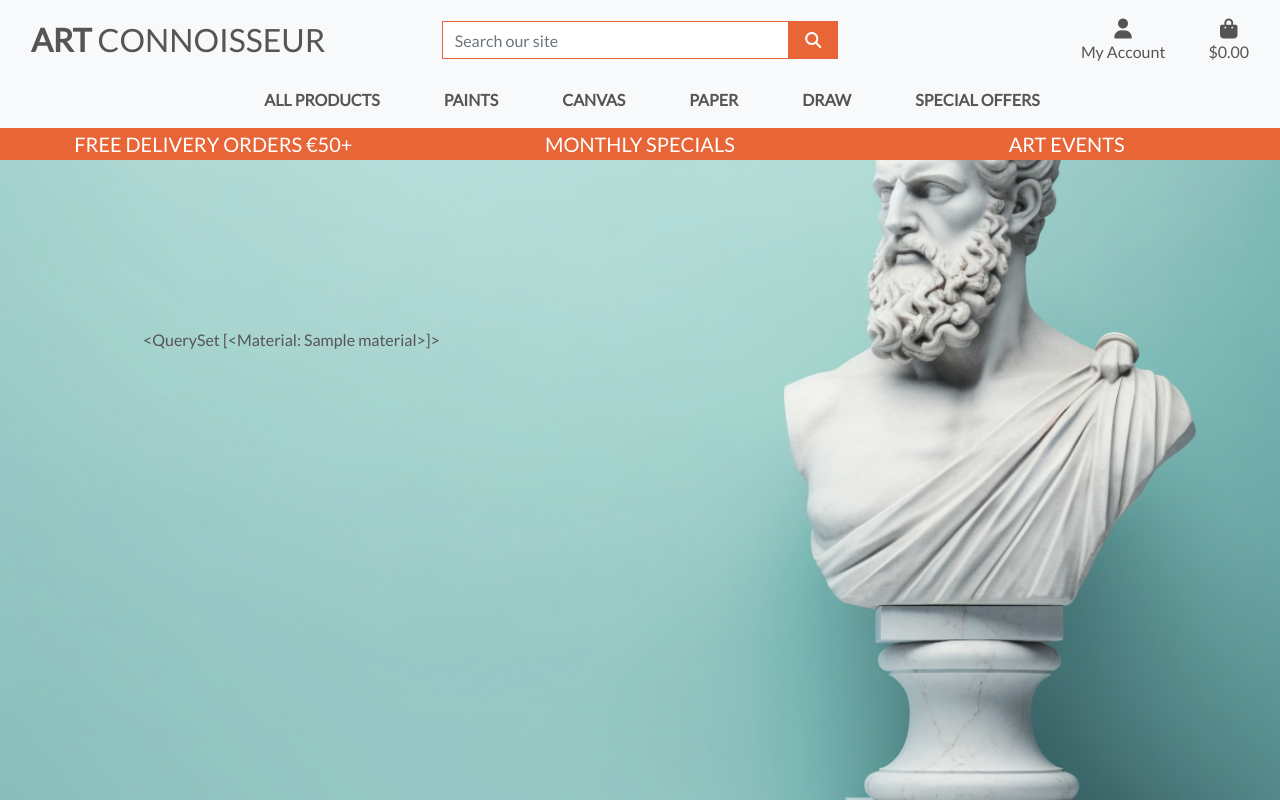
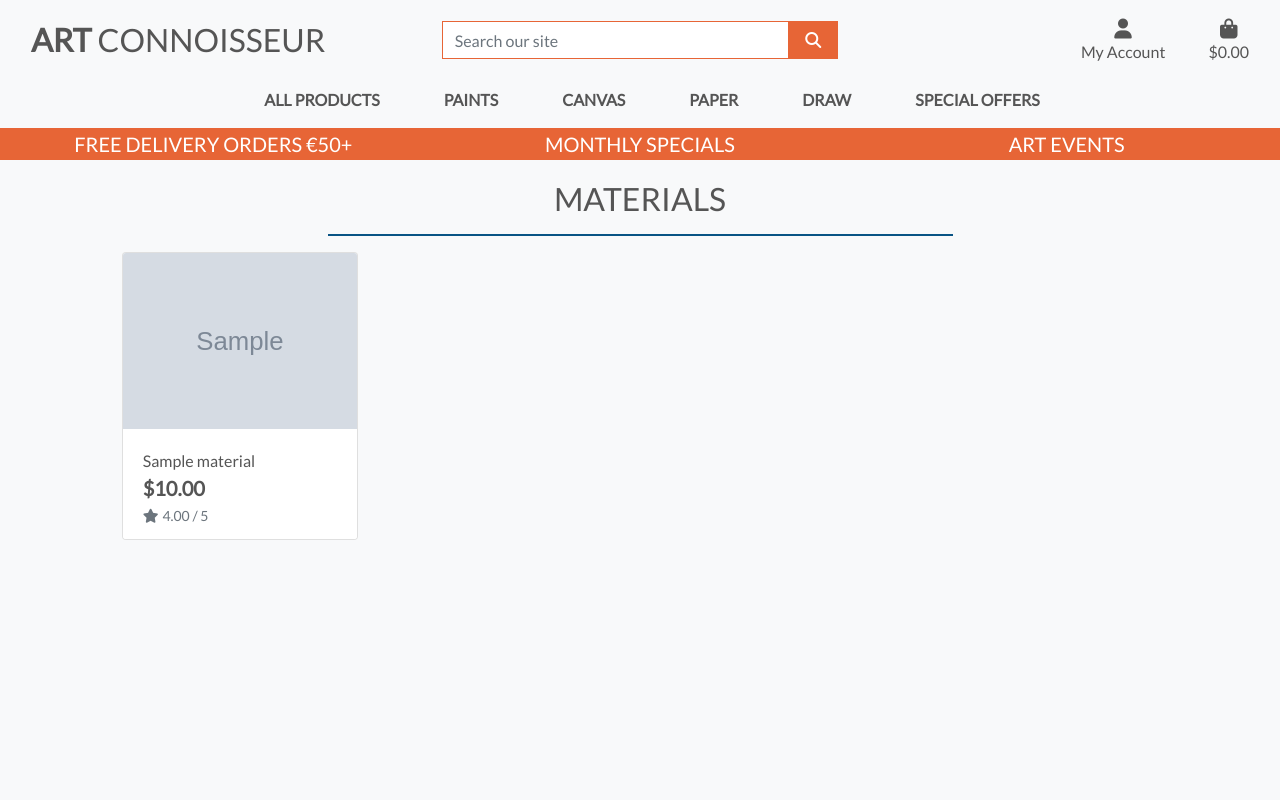
Before and after one commit to sven-cork/art-connoisseur, a Django app: page /materials/ in a window 1280 px wide. Run offline with Django 3.2, Linux system fonts and the light colour scheme; tables that the repository leaves empty hold one stand-in row (values such as "Sample post"); grey boxes marked "Sample" are stand-in pictures; some libraries are stand-ins or nearby versions; some web fonts are replaced.

Commit message:
Add material details feature

```diff
--- a/home/templates/home/index.html
+++ b/home/templates/home/index.html
@@ -21,7 +21,7 @@
                 </h1>
                 <div class="my-5">
                     <h4>
-                        <a href="" class="shop-now-button btn btn-lg rounded-0 text-uppercase py-3">Shop Now</a>
+                        <a href="{% url 'materials' %}" class="shop-now-button btn btn-lg rounded-0 text-uppercase py-3">Shop Now</a>
                     </h4>
                 </div>
             </div>
--- a/materials/templates/materials/materials.html
+++ b/materials/templates/materials/materials.html
@@ -13,10 +13,70 @@
 {% endblock %}
 
 {% block content %}
-    <div class="container header-container">
+<div class="cover"></div>
+    <div class="container-fluid">
         <div class="row">
-            <div class="col">
-                {{ materials }}
+            <div class="col text-center mt-3">
+                <h2 class="logo-font">Materials</h2>
+                <hr class="w-50 mb-1">
+
+            </div>
+        </div>
+        <div class="row">
+            <div class="product-container col-10 offset-1">
+                <div class="row mt-1 mb-2"></div>
+                <div class="row">
+                    {% for material in materials %}
+                        <div class="col-sm-6 col-md-6 col-lg-4 col-xl-3">
+                            <div class="card h-100 border-1">
+                                {% if material.image %}
+                                <a href="{% url 'material_detail' material.id %}">
+                                    <img class="card-img-top img-fluid" src="{{ material.image.url }}" alt="{{ material.name }}">
+                                </a>
+                                {% else %}
+                                <a href="{% url 'material_detail' material.id %}">
+                                    <img class="card-img-top img-fluid" src="{{ MEDIA_URL }}noimage.png" alt="{{ material.name }}">
+                                </a>
+                                {% endif %}
+                                <div class="card-body pb-0">
+                                    <p class="mb-0">{{ material.name }}</p>
+                                </div>
+                                <div class="card-footer bg-white pt-0 border-0 text-left">
+                                    <div class="row">
+                                        <div class="col">
+                                            <p class="lead mb-0 text-left font-weight-bold">${{ material.price }}</p>
+                                            {% if material.rating %}
+                                                <small class="text-muted"><i class="fas fa-star mr-1"></i>{{ material.rating }} / 5</small>
+                                            {% else %}
+                                                <small class="text-muted">No Rating</small>
+                                            {% endif %}
+                                        </div>
+                                    </div>
+                                </div>
+                            </div>
+                        </div>
+                        {% if forloop.counter|divisibleby:1 %}
+                            <div class="col-12 d-sm-none mb-5">
+                                <hr>
+                            </div>
+                        {% endif %}
+                        {% if forloop.counter|divisibleby:2 %}
+                            <div class="col-12 d-none d-sm-block d-md-block d-lg-none mb-5">
+                                <hr>
+                            </div>
+                        {% endif %}
+                        {% if forloop.counter|divisibleby:3 %}
+                            <div class="col-12 d-none d-lg-block d-xl-none mb-5">
+                                <hr>
+                            </div>
+                        {% endif %}
+                        {% if forloop.counter|divisibleby:4 %}
+                            <div class="col-12 d-none d-xl-block mb-5">
+                                <hr>
+                            </div>
+                        {% endif %}
+                    {% endfor %}
+                </div>
             </div>
         </div>
     </div>
--- a/materials/urls.py
+++ b/materials/urls.py
@@ -4,5 +4,6 @@ from django.urls import path, include
 from . import views
 
 urlpatterns = [
-    path('', views.all_materials, name='materials')
+    path('', views.all_materials, name='materials'),
+    path('<material_id>', views.material_detail, name='material_detail'),
 ]
--- a/materials/views.py
+++ b/materials/views.py
@@ -1,4 +1,4 @@
-from django.shortcuts import render
+from django.shortcuts import render, get_object_or_404
 from .models import Material
 
 
@@ -12,3 +12,14 @@ def all_materials(request):
     }
 
     return render(request, 'materials/materials.html', context)
+
+def material_detail(request, material_id):
+    """ View for material details """
+
+    material = get_object_or_404(Material, pk=material_id)
+
+    context = {
+        'material': material,
+    }
+
+    return render(request, 'materials/material_detail.html', context)
--- a/static/css/base.css
+++ b/static/css/base.css
@@ -5,7 +5,7 @@ html {
 body {
     background: url('/media/greek_statue_freepik_freepik.jpg') no-repeat right top fixed;
     background-size: cover;
-    background-position: right top
+    background-position: right top;
     height: calc(100vh - 164px);
     color: #555;
     font-family: 'Lato';
@@ -61,6 +61,21 @@ body {
     background: #e76536 !important;
 }
 
+.cover {
+    left: 0;
+    top: 0;
+    width: 100%;
+    height: 100%;
+    position: fixed;
+    background: #f8f9fa;
+    z-index: -1;
+}
+
+/* horizontal line styling */
+hr {
+    border-top: 2px solid #095484;
+  }
+
 /* -------------------------------- Media Queries */
 
 /* Slightly larger container on xl screens */
@@ -101,3 +116,14 @@ body {
         font-size: small;
     }
 }
+
+/* pad the top a bit when navbar is collapsed on mobile */
+@media (max-width: 850px) {
+    .header-container {
+        padding-top: 170px;
+    }
+
+    body {
+        height: calc(100vh - 170px);
+    }
+}
--- a/templates/includes/main-nav.html
+++ b/templates/includes/main-nav.html
@@ -8,7 +8,7 @@
                 <a href="" class="dropdown-item">By Price</a>
                 <a href="" class="dropdown-item ">By Rating</a>
                 <a href="" class="dropdown-item ">By Category</a>
-                <a href="" class="dropdown-item">All Products</a>
+                <a href="{% url 'materials' %}" class="dropdown-item">All Products</a>
             </div>
         </li>
 
```
Also changed, not shown: materials/templates/materials/material_detail.html (added, +46 -0 lines), README.md, media/brushes_fabrikasimf_freepik.jpg (added), media/brushes_student_freepik_freepik.jpg (added), media/linen_canvas_freepik_freepik.jpg (added), media/metal_tubes_with_paints.jpg (added).
